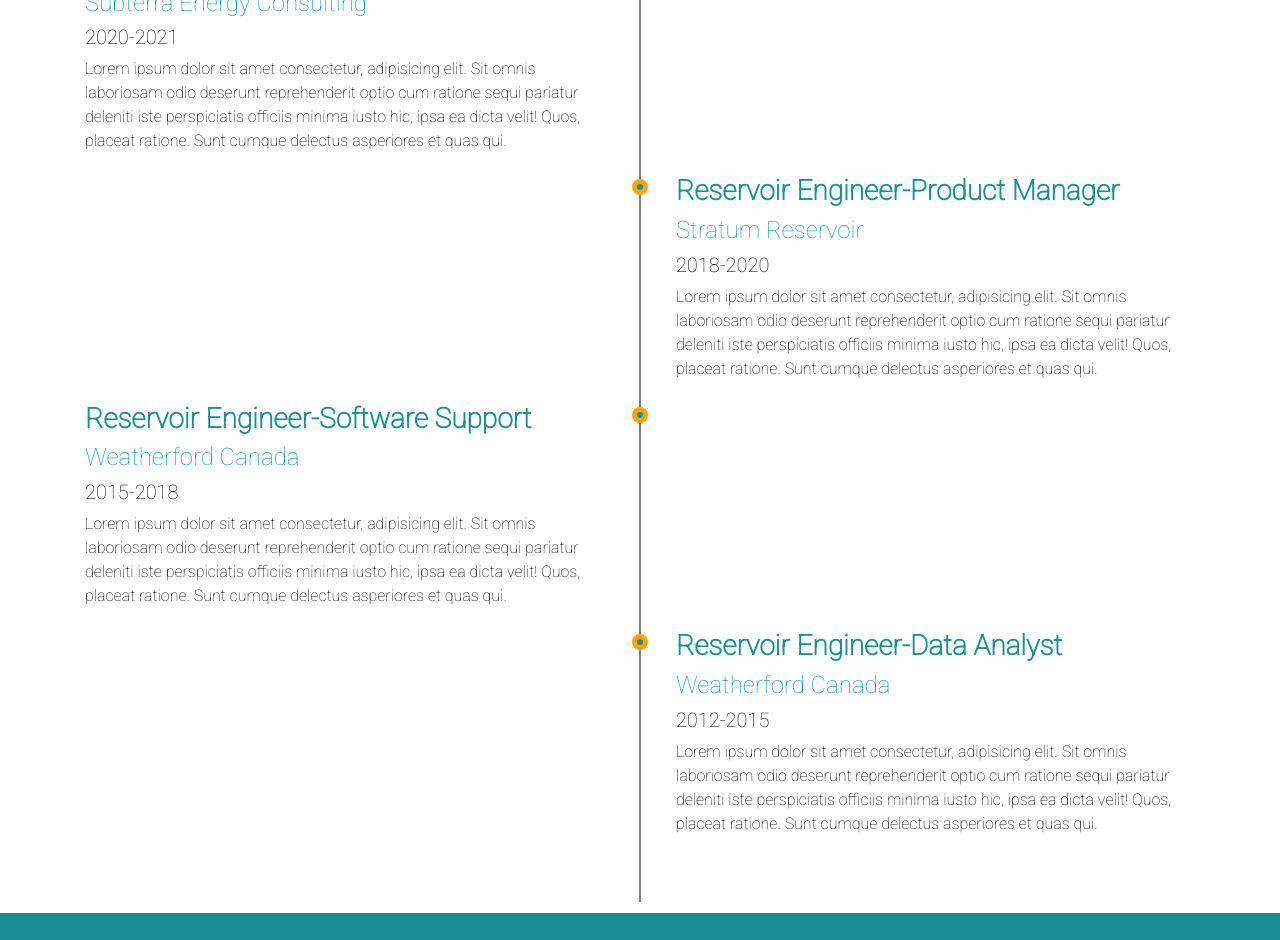
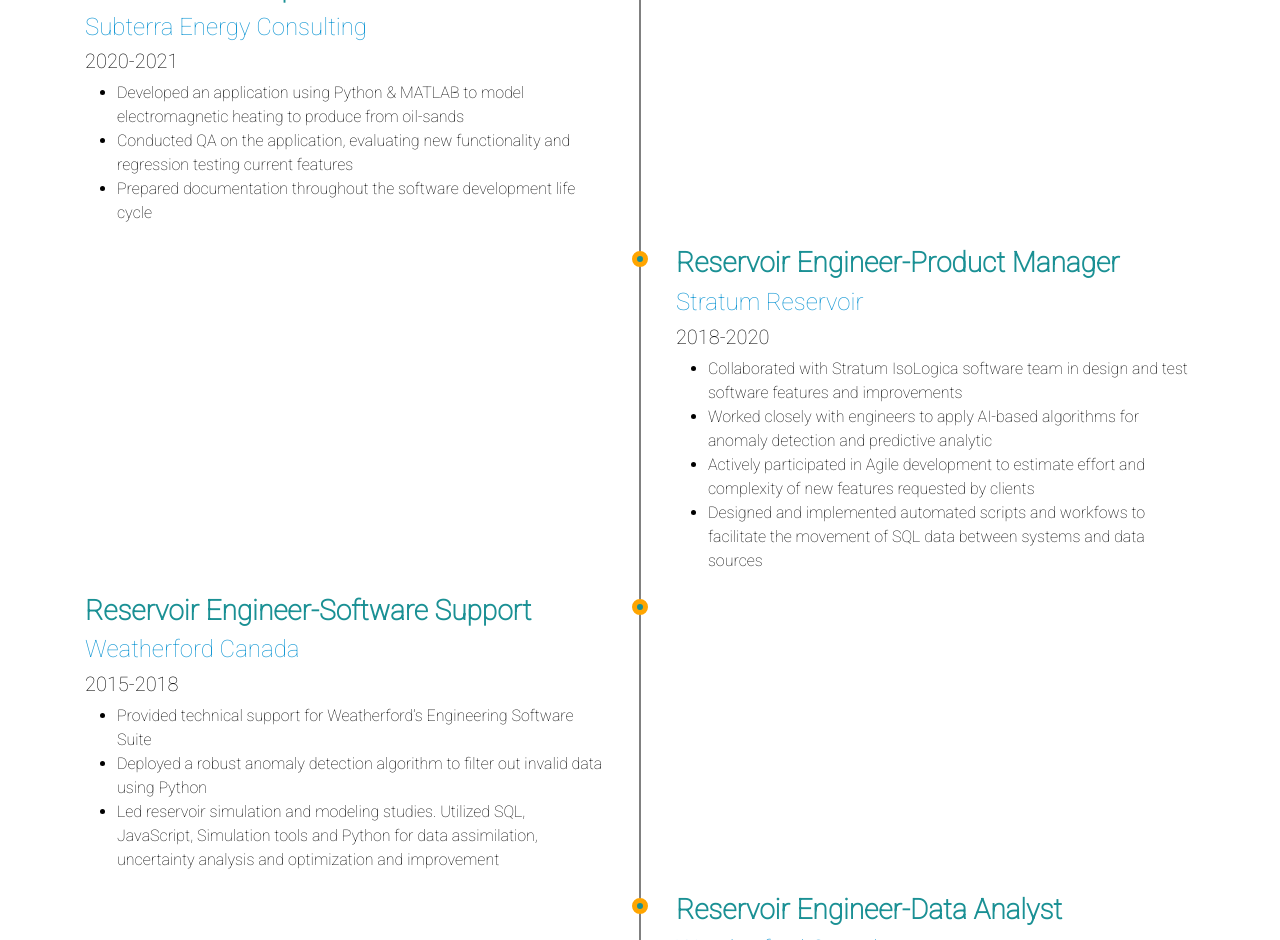
Before and after one commit to Mehdi203/portfolioWebsite, a React (Create React App) app: page / in a window 1280 px wide. Shown: the part 1860-2800 px from the top of the page. Built offline with nearby package versions, Linux system fonts and the light colour scheme.

Commit message:
fine tuning

```diff
--- a/src/components/About/About.css
+++ b/src/components/About/About.css
@@ -4,7 +4,7 @@
   /* align-items: center; */
   /* text-align: center; */
   /* margin-left: 10vw; */
-  text-align: justify;
+  /* text-align: justify; */
   font-family: "Roboto", sans-serif;
   background-color: white;
   z-index: 2 !important;
@@ -43,10 +43,7 @@
     justify-content: center;
     align-items: center;
   }
-  .aboutContainer {
-    margin-left: 0rem;
-    margin-right: 0rem;
-  }
+
   .row-body {
     /* font-family: "Roboto", sans-serif; */
     margin-left: 0.5rem;
--- a/src/components/About/About.js
+++ b/src/components/About/About.js
@@ -20,9 +20,9 @@
             developer with 4 years of experience, I was involved with
             development of software programs in the energy and tech industries.
             Throughout my work experience, along with my education, I utilized
-            .NET Core, .NET Framework and C# to develop web services, windows
-            services, and web applications. My experience in software
-            development started with my engineering roles in the energy
+            varoius front-end and back-end technologies/tools to develop web
+            services, windows services, and web applications. My experience in
+            software development started with my engineering roles in the energy
             industry. I was involved with developing multiple software programs
             by working in Agile teams. I also wrote more than 5 high quality
             scripts in Python, C# and JavaScript to automate procedures and
--- a/src/components/Contacts/Contacts.js
+++ b/src/components/Contacts/Contacts.js
@@ -132,7 +132,7 @@
                 id="description"
                 type="text"
                 className="form-control"
-                placeholder="text"
+                placeholder="Text..."
                 name="description"
                 {...register("description", {
                   required: "Plerase add a description for your message",
--- a/src/components/Exprience/Exprience.js
+++ b/src/components/Exprience/Exprience.js
@@ -14,13 +14,20 @@
             <h3>Software Developer</h3>
             <h4>Subterra Energy Consulting</h4>
             <h5>2020-2021</h5>
-            <p>
-              Lorem ipsum dolor sit amet consectetur, adipisicing elit. Sit
-              omnis laboriosam odio deserunt reprehenderit optio cum ratione
-              sequi pariatur deleniti iste perspiciatis officiis minima iusto
-              hic, ipsa ea dicta velit! Quos, placeat ratione. Sunt cumque
-              delectus asperiores et quas qui.
-            </p>
+            <ul>
+              <li>
+                Developed an application using Python & MATLAB to model
+                electromagnetic heating to produce from oil-sands
+              </li>
+              <li>
+                Conducted QA on the application, evaluating new functionality
+                and regression testing current features
+              </li>
+              <li>
+                Prepared documentation throughout the software development life
+                cycle
+              </li>
+            </ul>
           </div>
         </div>
         {/* - */}
@@ -30,13 +37,25 @@
             <h3>Reservoir Engineer-Product Manager</h3>
             <h4>Stratum Reservoir</h4>
             <h5>2018-2020</h5>
-            <p>
-              Lorem ipsum dolor sit amet consectetur, adipisicing elit. Sit
-              omnis laboriosam odio deserunt reprehenderit optio cum ratione
-              sequi pariatur deleniti iste perspiciatis officiis minima iusto
-              hic, ipsa ea dicta velit! Quos, placeat ratione. Sunt cumque
-              delectus asperiores et quas qui.
-            </p>
+            <ul>
+              <li>
+                Collaborated with Stratum IsoLogica software team in design and
+                test software features and improvements{" "}
+              </li>
+              <li>
+                Worked closely with engineers to apply AI-based algorithms for
+                anomaly detection and predictive analytic{" "}
+              </li>
+              <li>
+                Actively participated in Agile development to estimate effort
+                and complexity of new features requested by clients
+              </li>
+              <li>
+                Designed and implemented automated scripts and workfows to
+                facilitate the movement of SQL data between systems and data
+                sources{" "}
+              </li>
+            </ul>
           </div>
         </div>
         {/* - */}
@@ -46,13 +65,21 @@
             <h3>Reservoir Engineer-Software Support</h3>
             <h4>Weatherford Canada</h4>
             <h5>2015-2018</h5>
-            <p>
-              Lorem ipsum dolor sit amet consectetur, adipisicing elit. Sit
-              omnis laboriosam odio deserunt reprehenderit optio cum ratione
-              sequi pariatur deleniti iste perspiciatis officiis minima iusto
-              hic, ipsa ea dicta velit! Quos, placeat ratione. Sunt cumque
-              delectus asperiores et quas qui.
-            </p>
+            <ul>
+              <li>
+                Provided technical support for Weatherford’s Engineering
+                Software Suite
+              </li>
+              <li>
+                Deployed a robust anomaly detection algorithm to filter out
+                invalid data using Python{" "}
+              </li>
+              <li>
+                Led reservoir simulation and modeling studies. Utilized SQL,
+                JavaScript, Simulation tools and Python for data assimilation,
+                uncertainty analysis and optimization and improvement
+              </li>
+            </ul>
           </div>
         </div>
         {/* - */}
@@ -62,13 +89,23 @@
             <h3>Reservoir Engineer-Data Analyst</h3>
             <h4>Weatherford Canada</h4>
             <h5>2012-2015</h5>
-            <p>
-              Lorem ipsum dolor sit amet consectetur, adipisicing elit. Sit
-              omnis laboriosam odio deserunt reprehenderit optio cum ratione
-              sequi pariatur deleniti iste perspiciatis officiis minima iusto
-              hic, ipsa ea dicta velit! Quos, placeat ratione. Sunt cumque
-              delectus asperiores et quas qui.
-            </p>
+            <ul>
+              <li>
+                Led a team of engineers and geoscientists to conduct numerical
+                simulation projects. Combined data analytics, engineering, and
+                economic analysis to optimize development plans and automate
+                workflows
+              </li>
+              <li>
+                Developed an algorithm to collect field data and optimize the
+                location of flow control devices for SAGD wells
+              </li>
+              <li>
+                Designed a modeling workflow to optimize hydraulic fracturing
+                operations and achieved 20-40% increase in Net Present
+                Value(NPV)
+              </li>
+            </ul>
           </div>
         </div>
       </div>
--- a/src/components/Footer/Footer.js
+++ b/src/components/Footer/Footer.js
@@ -1,13 +1,11 @@
 import React from "react";
 import {
-  FacebookShareButton,
-  FacebookIcon,
-  TwitterShareButton,
-  TwitterIcon,
-  RedditShareButton,
-  RedditIcon,
   LinkedinShareButton,
   LinkedinIcon,
+  WhatsappIcon,
+  WhatsappShareButton,
+  TelegramIcon,
+  TelegramShareButton,
 } from "react-share";
 // import { FaGithub } from "react-icons/fa";
 import "./Footer.css";
@@ -58,20 +56,6 @@
           </div>
           <div className="col-lg-5 col-md-5 col-sm-6 align-items-center">
             <div className="d-flex justify-content-center">
-              <TwitterShareButton
-                url={"https://www.youtube.com/8020coding"}
-                quote={"FullStack Developer"}
-                hashtag="#javascript"
-              >
-                <TwitterIcon className="mx-3" size={36} />
-              </TwitterShareButton>
-              <RedditShareButton
-                url={"https://www.youtube.com/8020coding"}
-                quote={"FullStack Developer"}
-                hashtag="#javascript"
-              >
-                <RedditIcon className="mx-3" size={36} />
-              </RedditShareButton>
               <LinkedinShareButton
                 url={"https://www.linkedin.com/in/noroozimehdi/"}
                 quote={"FullStack Developer"}
@@ -79,6 +63,20 @@
               >
                 <LinkedinIcon className="mx-3" size={36} />
               </LinkedinShareButton>
+              <WhatsappShareButton
+                url={"https://www.whatsapp.com/"}
+                quote={"FullStack Developer"}
+                hashtag="#javascript"
+              >
+                <WhatsappIcon className="mx-3" size={36} />
+              </WhatsappShareButton>
+              <TelegramShareButton
+                url={"https://telegram.org/"}
+                quote={"FullStack Developer"}
+                hashtag="#javascript"
+              >
+                <TelegramIcon className="mx-3" size={36} />
+              </TelegramShareButton>
             </div>
           </div>
         </div>
--- a/src/components/Header/Particle.css
+++ b/src/components/Header/Particle.css
@@ -14,7 +14,7 @@
 
 .tsparticles-canvas-el {
   position: absolute !important;
-  height: 100vh !important;
+  height: 90vh !important;
   width: 100vw !important;
   z-index: 1 !important;
 }
--- a/src/components/Header/Particle.js
+++ b/src/components/Header/Particle.js
@@ -49,7 +49,7 @@
         },
         particles: {
           color: {
-            value: "#ffb6c1",
+            value: "rgb(124, 197, 197)",
           },
           links: {
             color: "#ffffff",
--- a/src/components/Skills/Skills.css
+++ b/src/components/Skills/Skills.css
@@ -36,3 +36,6 @@
   background-color: var(--third-color);
   border-bottom: 0.3rem solid var(--secondary-color);
 }
+
+@media (max-width: 768px) {
+}
--- a/src/components/Skills/Skills.js
+++ b/src/components/Skills/Skills.js
@@ -22,7 +22,7 @@
 
         <div className="container">
           <div className="row">
-            <div className="col-md-2 col-sm-6">
+            <div className="col-md-6 col-sm-12 col-lg-2">
               <div className="box">
                 <div className="circle">
                   <FontAwesomeIcon icon={faNodeJs} size="2x" />
@@ -32,7 +32,7 @@
               </div>
             </div>
 
-            <div className="col-md-2 col-sm-6">
+            <div className="col-md-6 col-sm-12 col-lg-2">
               <div className="box">
                 <div className="circle">
                   <FontAwesomeIcon icon={faReact} size="2x" />
@@ -42,7 +42,7 @@
               </div>
             </div>
 
-            <div className="col-md-2 col-sm-6">
+            <div className="col-md-6 col-sm-12 col-lg-2">
               <div className="box">
                 <div className="circle">
                   <FontAwesomeIcon icon={faCode} size="2x" />
@@ -52,7 +52,7 @@
               </div>
             </div>
 
-            <div className="col-md-2 col-sm-6">
+            <div className="col-md-6 col-sm-12 col-lg-2">
               <div className="box">
                 <div className="circle">
                   <FontAwesomeIcon icon={faPython} size="2x" />
@@ -61,7 +61,7 @@
                 <p>python</p>
               </div>
             </div>
-            <div className="col-md-2 col-sm-6">
+            <div className="col-md-6 col-sm-12 col-lg-2">
               <div className="box">
                 <div className="circle">
                   <FontAwesomeIcon icon={faDesktop} size="2x" />
@@ -71,7 +71,7 @@
               </div>
             </div>
 
-            <div className="col-md-2 col-sm-6">
+            <div className="col-md-6 col-sm-12 col-lg-2">
               <div className="box">
                 <div className="circle">
                   <FontAwesomeIcon icon={faDatabase} size="2x" />
```
